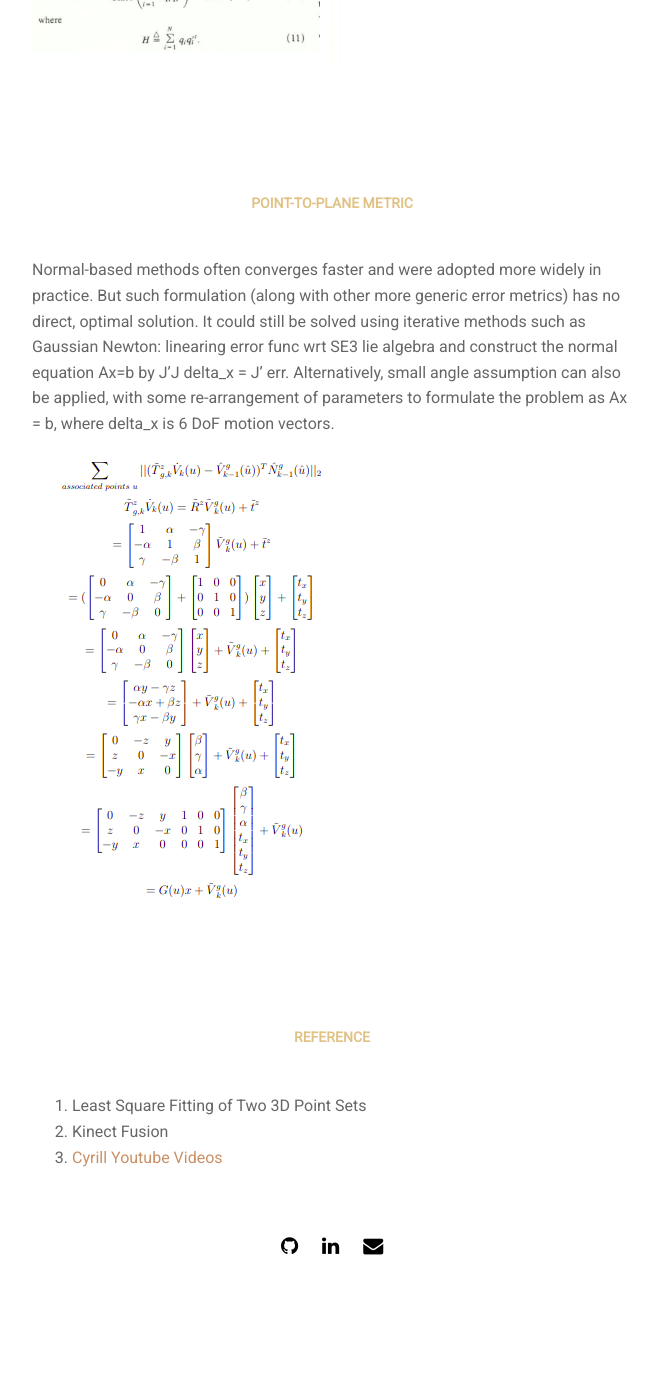
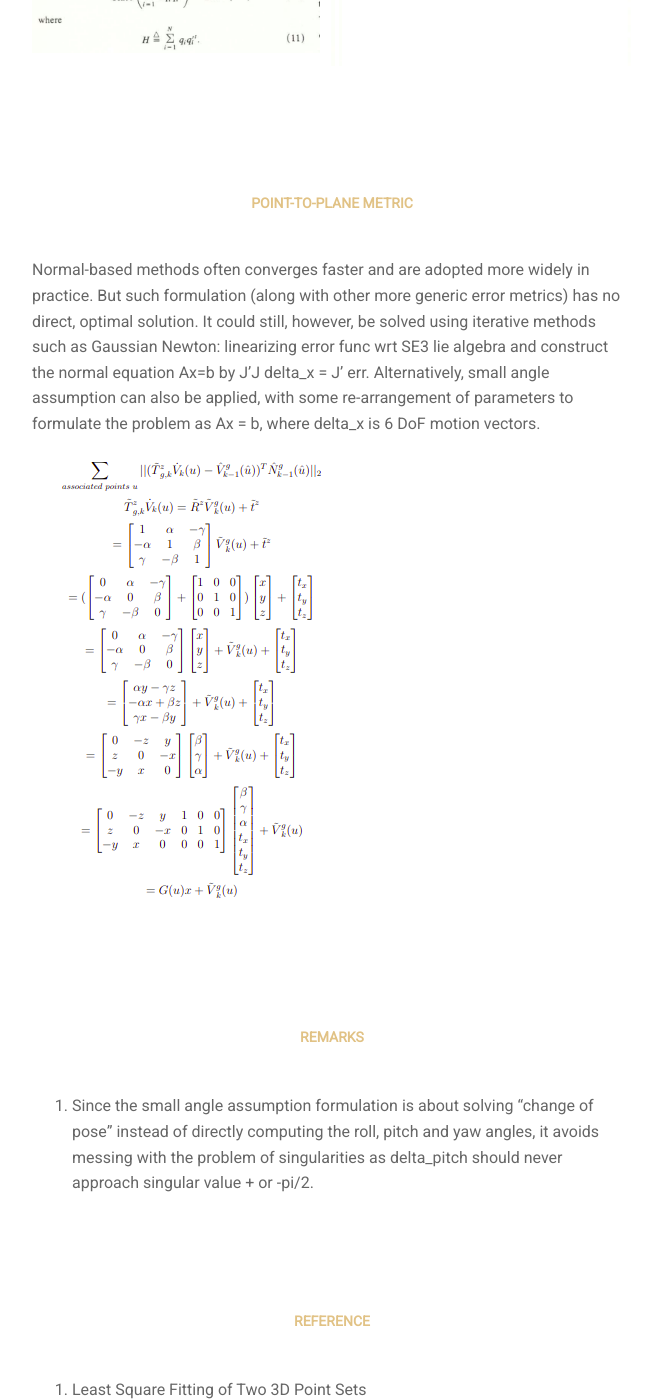
Before and after one commit to Dung-Han-Lee/Dung-Han-Lee.github.io, a Jekyll site: the page built from _posts/2022-01-30-ICP.md, in a window 1280 px wide and 1400 px high, scrolled down 999 px. Shown: the whole window, without its empty margins (308-966 px from the left). Built offline with Jekyll 4.4.1, drawn with Linux system fonts in a browser that asks for light colours; nearby versions of some CDN libraries.

Commit message:
update ICP

```diff
--- a/_posts/2022-01-30-ICP.md
+++ b/_posts/2022-01-30-ICP.md
@@ -10,9 +10,12 @@ A direct, optimal R exists for this formulation. Note the objective function is
 
 
 ### Point-to-Plane Metric
-Normal-based methods often converges faster and were adopted more widely in practice. But such formulation (along with other more generic error metrics) has no direct, optimal solution. It could still be solved using iterative methods such as Gaussian Newton: linearing error func wrt SE3 lie algebra and construct the normal equation Ax=b by J'J delta\_x = J' err. Alternatively, small angle assumption can also be applied, with some re-arrangement of parameters to formulate the problem as Ax = b, where delta\_x is 6 DoF motion vectors.
+Normal-based methods often converges faster and are adopted more widely in practice. But such formulation (along with other more generic error metrics) has no direct, optimal solution. It could still, however, be solved using iterative methods such as Gaussian Newton: linearizing error func wrt SE3 lie algebra and construct the normal equation Ax=b by J'J delta\_x = J' err. Alternatively, small angle assumption can also be applied, with some re-arrangement of parameters to formulate the problem as Ax = b, where delta\_x is 6 DoF motion vectors.
 
 <img src="/assets/img/posts/ICP02.png" alt="conversion" class="responsive"/>
+
+### Remarks
+1. Since the small angle assumption formulation is about solving "change of pose" instead of directly computing the roll, pitch and yaw angles, it avoids messing with the problem of singularities as delta\_pitch should never approach singular value + or -pi/2.
 
 
 ### Reference
```
